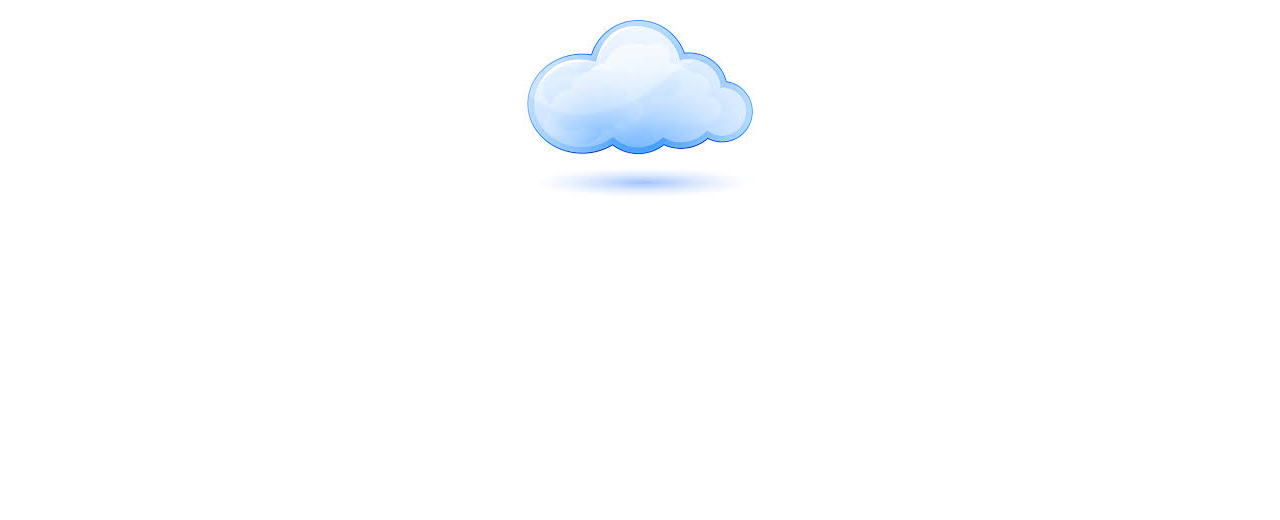
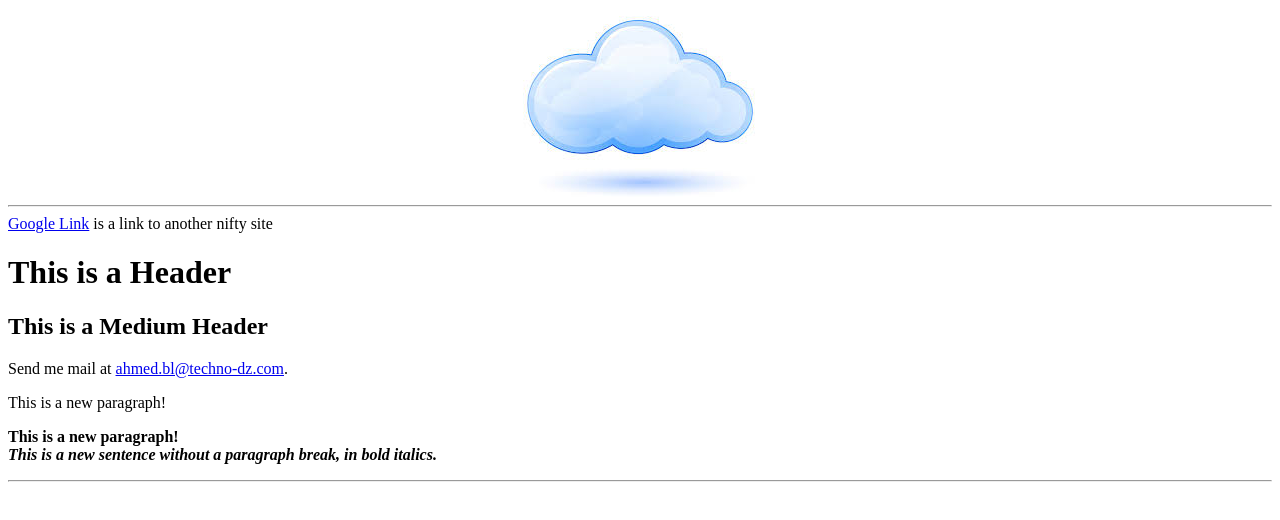
Before and after one commit to Ahmedbaali/StartingWithBS4WSP, a plain HTML site: page FirstF/index.html in a window 1280 px wide. Drawn offline with Linux system fonts and the light colour scheme.

Commit message:
Second Start

```diff
--- a/FirstF/index.html
+++ b/FirstF/index.html
@@ -1,9 +1,37 @@
-<html lang="en">
-    <head>
-        <title>The Title!!</title>
-    </head>
-    <body background-color="FFFFFF">
-        <center><img src="clouds.jpg" align="bottom"></center>
+<HTML>
 
-    </body>
-</html>
+    <HEAD>
+
+    <TITLE>Your Title Here</TITLE>
+
+    </HEAD>
+
+    <BODY BGCOLOR="FFFFFF">
+
+    <CENTER><IMG SRC="clouds.jpg" ALIGN="BOTTOM"> </CENTER>
+
+    <HR>
+
+    <a href="https://www.google.com/">Google Link</a>
+
+    is a link to another nifty site
+
+    <H1>This is a Header</H1>
+
+    <H2>This is a Medium Header</H2>
+
+    Send me mail at <a href="mailto:ahmed.bl@techno-dz.com">
+
+    ahmed.bl@techno-dz.com</a>.
+
+    <P> This is a new paragraph!
+
+    <P> <B color="red">This is a new paragraph!</B>
+
+    <BR> <B><I>This is a new sentence without a paragraph break, in bold italics.</I></B>
+
+    <HR>
+
+    </BODY>
+
+    </HTML>
```
